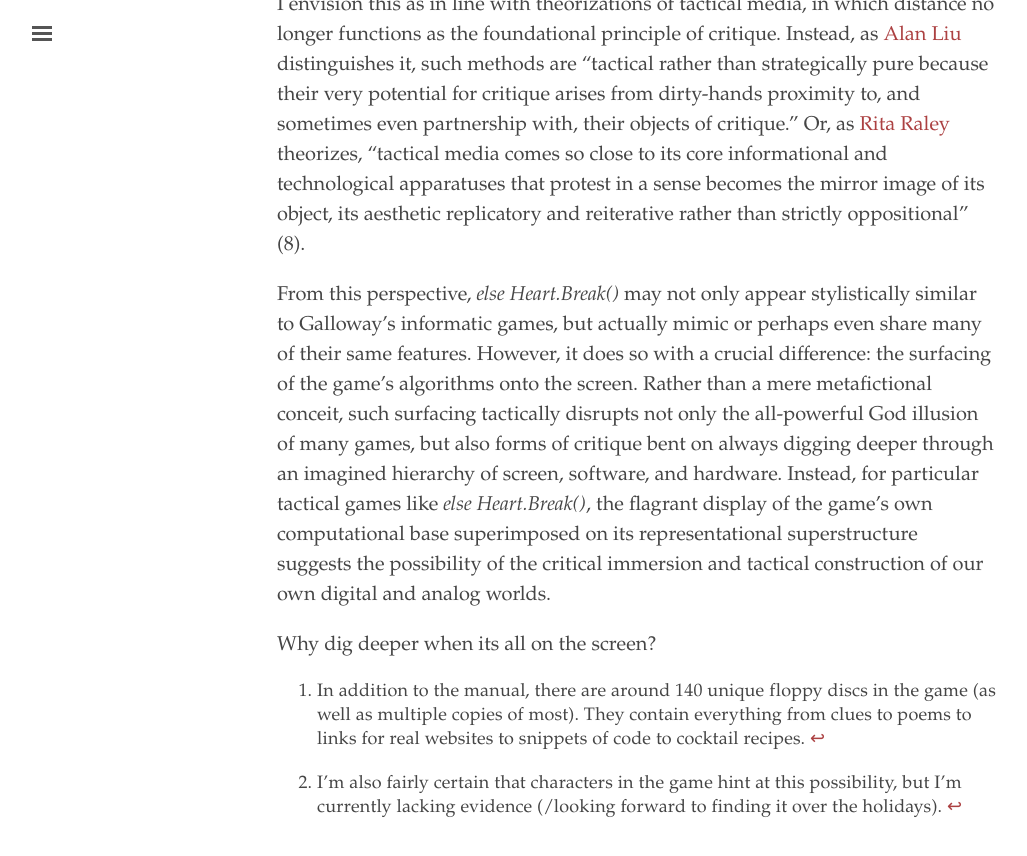
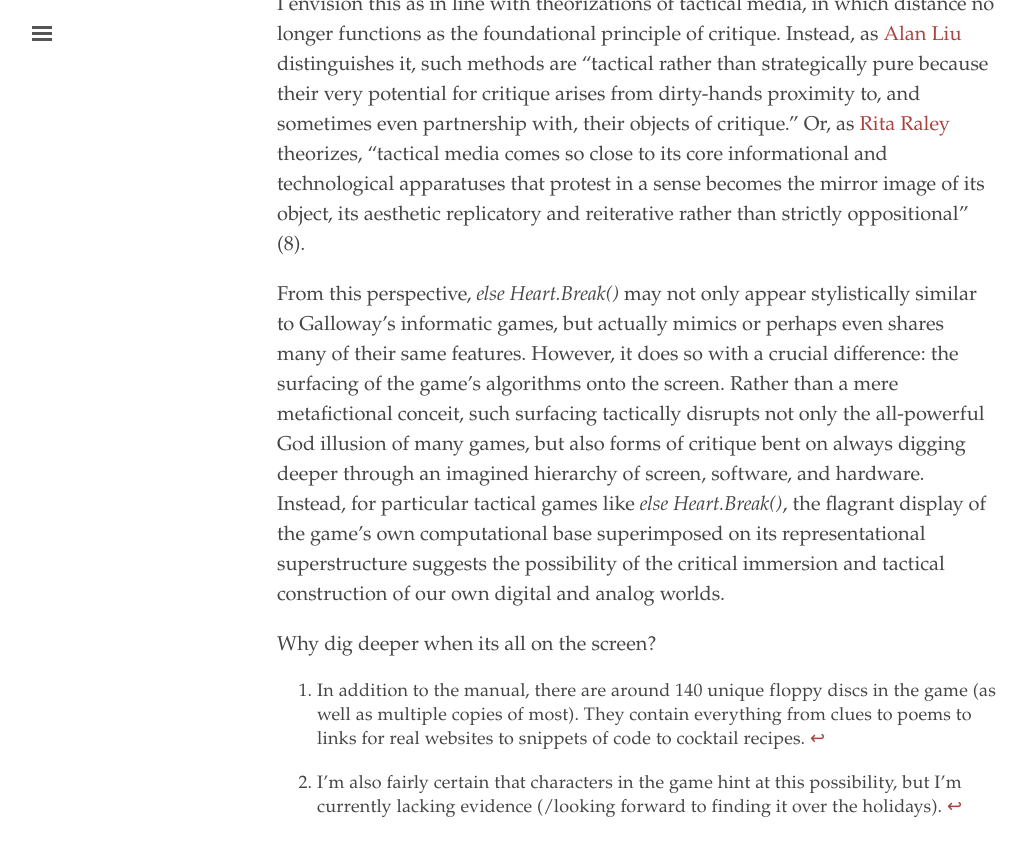
Before and after one commit to ryankleach/frettingsontheblank, a Jekyll site: the page built from _posts/2018-12-10-hacking-games-else-heartbreak.md, in a window 1280 px wide and 900 px high, scrolled down 6044 px. Shown: the top 856 px of the window, without its empty margins (3-1030 px from the left). Built offline with Jekyll 4.4.1, drawn with Linux system fonts in a browser that asks for light colours; comment, search, counter and statistics services are not loaded.

Commit message:
minor edit

```diff
--- a/_posts/2018-12-10-hacking-games-else-heartbreak.md
+++ b/_posts/2018-12-10-hacking-games-else-heartbreak.md
@@ -58,7 +58,7 @@ Possibly, but perhaps only because the informatic model seems capable of renderi
 
 I envision this as in line with theorizations of tactical media, in which distance no longer functions as the foundational principle of critique. Instead, as [Alan Liu](http://cistudies.org/wp-content/uploads/Toward-Critical-Infrastructure-Studies.pdf) distinguishes it, such methods are "tactical rather than strategically pure because their very potential for critique arises from dirty-hands proximity to, and sometimes even partnership with, their objects of critique." Or, as [Rita Raley](http://www.tacticalmediafiles.net/mmbase/attachments/4976/Raley-Tactical_Media-Introduction.pdf) theorizes, "tactical media comes so close to its core informational and technological apparatuses that protest in a sense becomes the mirror image of its object, its aesthetic replicatory and reiterative rather than strictly oppositional" (8).
 
-From this perspective, _else Heart.Break()_ may not only appear stylistically similar to Galloway's informatic games, but actually mimic or perhaps even share many of their same features. However, it does so with a crucial difference: the surfacing of the game's algorithms onto the screen. Rather than a mere metafictional conceit, such surfacing tactically disrupts not only the all-powerful God illusion of many games, but also forms of critique bent on always digging deeper through an imagined hierarchy of screen, software, and hardware. Instead, for particular tactical games like _else Heart.Break()_, the flagrant display of the game's own computational base superimposed on its representational superstructure suggests the possibility of the critical immersion and tactical construction of our own digital and analog worlds.
+From this perspective, _else Heart.Break()_ may not only appear stylistically similar to Galloway's informatic games, but actually mimics or perhaps even shares many of their same features. However, it does so with a crucial difference: the surfacing of the game's algorithms onto the screen. Rather than a mere metafictional conceit, such surfacing tactically disrupts not only the all-powerful God illusion of many games, but also forms of critique bent on always digging deeper through an imagined hierarchy of screen, software, and hardware. Instead, for particular tactical games like _else Heart.Break()_, the flagrant display of the game's own computational base superimposed on its representational superstructure suggests the possibility of the critical immersion and tactical construction of our own digital and analog worlds.
 
 Why dig deeper when its all on the screen?
 
```
